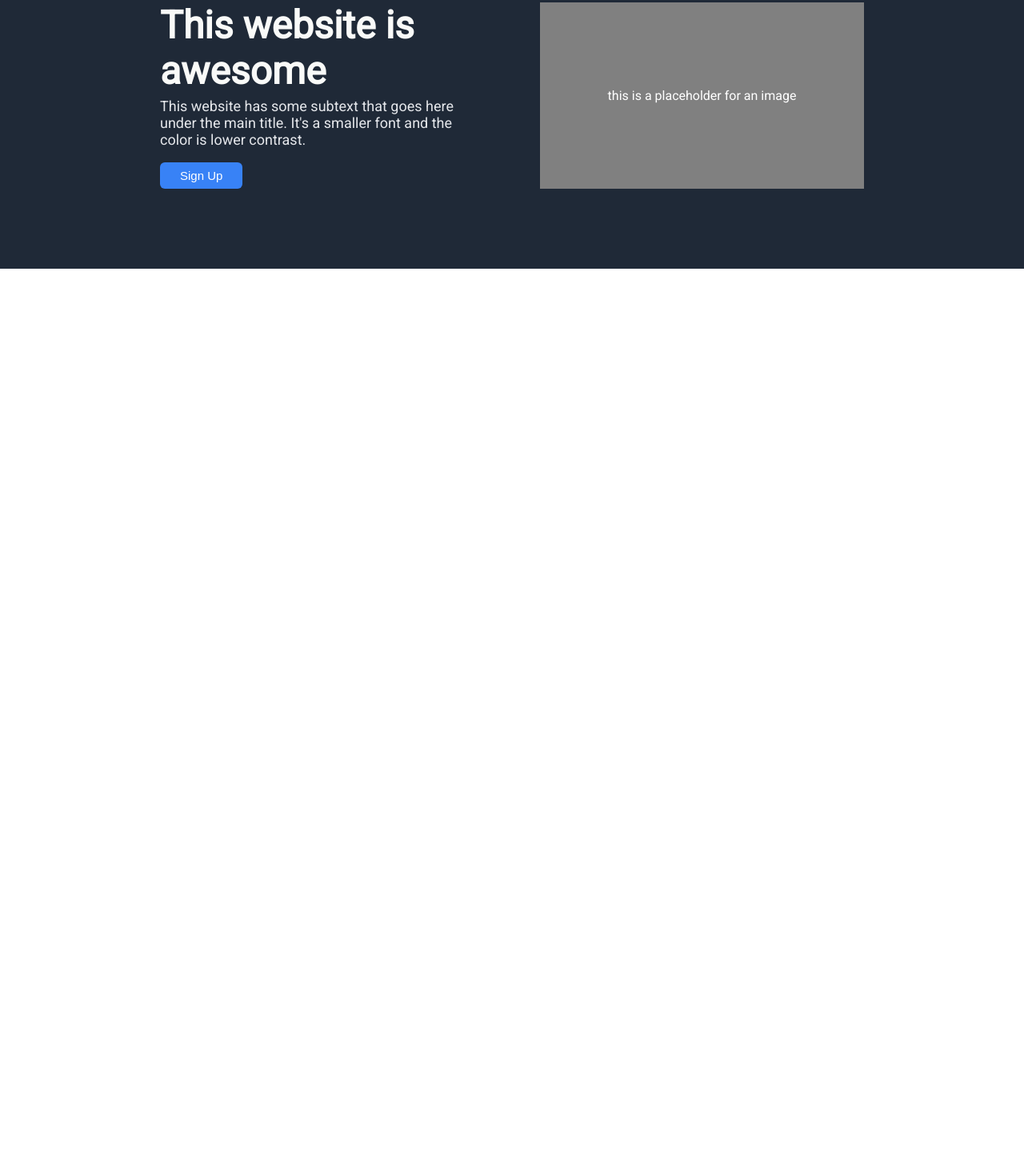
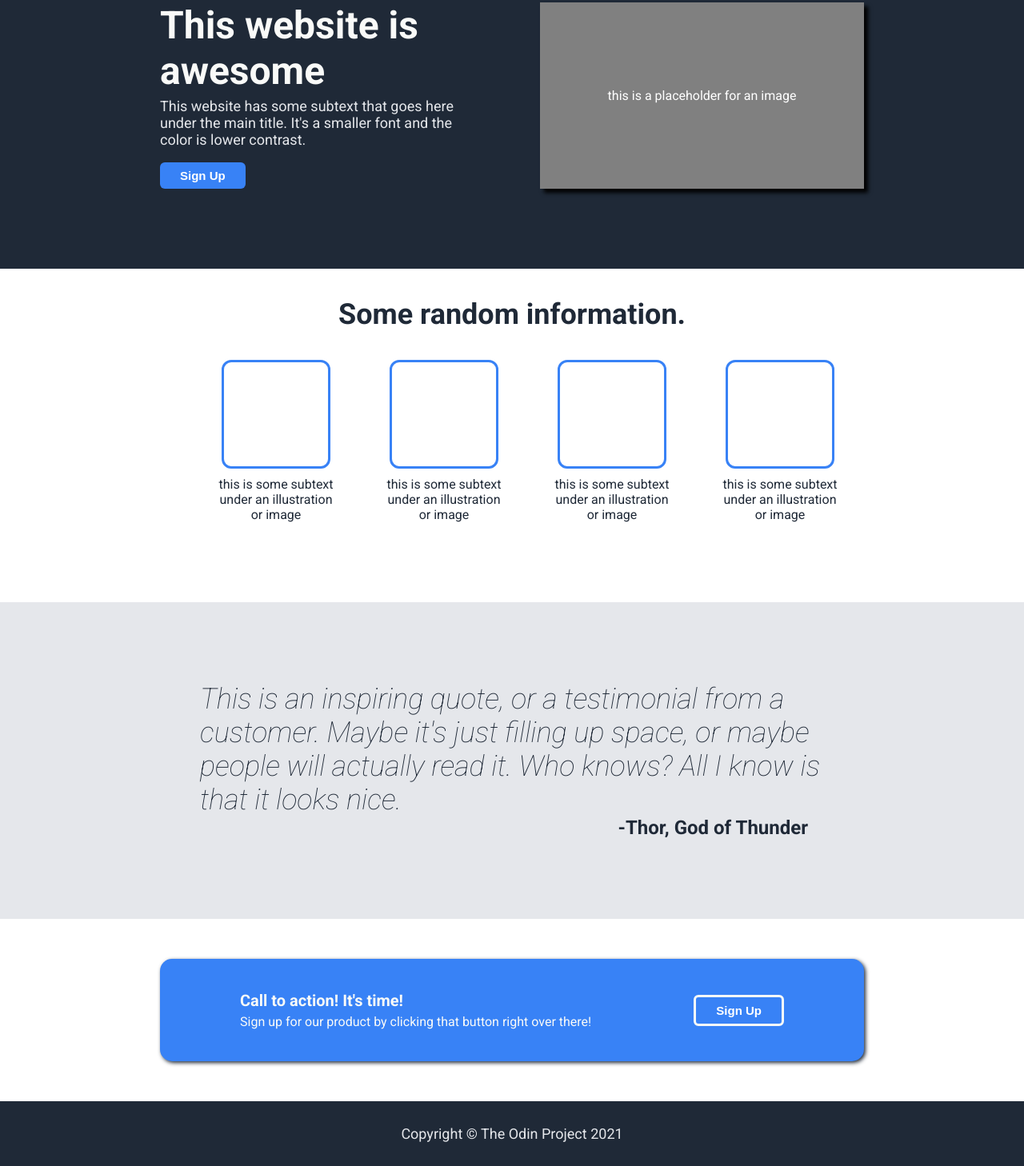
Before and after one commit to K1TCH/odin-landing-page, a plain HTML site: page index.html in a window 1280 px wide. Shown: the part 135-1593 px from the top of the page at 80% size. Before the commit the page ends 800 px from the top, so only its background shows below. Drawn offline with Linux system fonts and the light colour scheme.

Commit message:
Fill in the rest of the page

```diff
--- a/index.html
+++ b/index.html
@@ -8,7 +8,8 @@
     <link rel="stylesheet" href="style.css">
     <link rel="preconnect" href="https://fonts.googleapis.com">
     <link rel="preconnect" href="https://fonts.gstatic.com" crossorigin>
-    <link href="https://fonts.googleapis.com/css2?family=Roboto&display=swap" rel="stylesheet">
+    <link href="https://fonts.googleapis.com/css2?family=Roboto:ital,wght@0,400;0,700;1,100&display=swap" rel="stylesheet">
+
 </head>
 <body>
     <div class="header">
@@ -30,9 +31,46 @@
             <div class="right-content">this is a placeholder for an image</div>
         </div>
     </div>
-    <div class="pictures"></div>
-    <div class="quote"></div>
-    <div class="action-container"></div>
-    <div class="footer"></div>
+    <div class="pictures">
+        <h3 class="info-header">Some random information.</h3>
+        <ul class="image-content">
+            <li class="image-container">
+                <div class="rectangle"></div>
+                <div class="caption">this is some subtext under an illustration or image</div>
+            </li>
+            <li class="image-container">
+                <div class="rectangle"></div>
+                <div class="caption">this is some subtext under an illustration or image</div>
+            </li>
+            <li class="image-container">
+                <div class="rectangle"></div>
+                <div class="caption">this is some subtext under an illustration or image</div>
+            </li>
+            <li class="image-container">
+                <div class="rectangle"></div>
+                <div class="caption">this is some subtext under an illustration or image</div>
+            </li>
+        </ul>
+    </div>
+    <div class="quote-container">
+        <div class="quote">
+            This is an inspiring quote, or a testimonial from a customer.
+            Maybe it's just filling up space, or maybe people will actually read it.
+            Who knows? All I know is that it looks nice.
+        </div>
+        <div class="author">-Thor, God of Thunder</div>
+    </div>
+    <div class="action-container">
+        <div class="action-rectangle">
+            <div class="left-text">
+                <h4>Call to action! It's time!</h4>
+                <p>Sign up for our product by clicking that button right over there!</p>
+            </div>
+            <div class="button-container">
+                <button class="sign-up">Sign Up</button>
+            </div>
+        </div>
+    </div>
+    <div class="footer">Copyright &copy; The Odin Project 2021</div>
 </body>
 </html>
--- a/style.css
+++ b/style.css
@@ -24,7 +24,7 @@ body {
     font-size: 24px;
 }
 
-ul {
+.right-links {
     list-style: none;
     display: flex;
     gap: 20px;
@@ -38,7 +38,8 @@ a {
 }
 
 .header-link,
-.hero-sub-text {
+.hero-sub-text,
+.footer {
     color: #E5E7EB;
     font-size: 18px;
 }
@@ -46,7 +47,7 @@ a {
 .hero-main-text {
     font-size: 48px;
     color: #F9FAF8;
-    font-weight: 800;
+    font-weight: 700;
     margin: 0;
 }
 
@@ -69,6 +70,7 @@ a {
     background-color: #3882F6;
     color: white;
     font-size: 15px;
+    font-weight: 700;
     border: none;
     border-radius: 6px;
     padding: 8px 25px;
@@ -81,4 +83,104 @@ a {
     flex: 1;
     background-color: gray;
     color: white;
+    box-shadow: 5px 5px 5px black;
 }
+
+.info-header {
+    font-size: 36px;
+    font-weight: 700;
+    color: #1F2937;
+    text-align: center;
+}
+
+.image-content {
+    display: flex;
+    justify-content: space-around;
+    list-style: none;
+    margin: 30px 200px 100px;
+}
+
+.image-container {
+    text-align: center;
+    display: flex;
+    flex-direction: column;
+    align-items: center;
+    padding: 0;
+    margin: 0;
+}
+
+.rectangle {
+    width: 130px;
+    height: 130px;
+    border: solid #3882F6;
+    border-radius: 12px;
+}
+
+.caption {
+    color: #1F2937;
+    margin-top: 10px;
+    width: 150px;
+}
+
+.quote-container {
+    background-color: #E5E7EB;
+    color: #1f2937;
+    padding: 100px 250px;
+    display: flex;
+    flex-direction: column;
+    justify-content: center;
+    align-items: flex-end;
+    flex-shrink: 0;
+}
+
+.quote {
+    font-size: 36px;
+    font-style: italic;
+    font-weight: 100;
+}
+
+.author {
+    font-size: 24px;
+    font-weight: 700;
+    margin-right: 20px;
+}
+
+.action-container {
+    margin: 50px 200px;
+}
+
+.action-rectangle {
+    background-color: #3882F6;
+    color: #F9FAF8;
+    border-radius: 15px;
+    box-shadow: 2px 2px 5px #1F2937;
+    padding: 40px 100px;
+    display: flex;
+    align-items: center;
+}
+
+.left-text {
+    flex: 2;
+}
+
+h4,
+.left-text > p {
+    margin: 0;
+    padding: 0;
+}
+
+h4 {
+    font-size: 20px;
+    font-weight: 700;
+    margin-bottom: 5px;
+}
+
+.button-container > .sign-up {
+    border: solid #F9FAF8;
+    flex: 1;
+}
+
+.footer {
+    text-align: center;
+    padding: 30px;
+}
```
